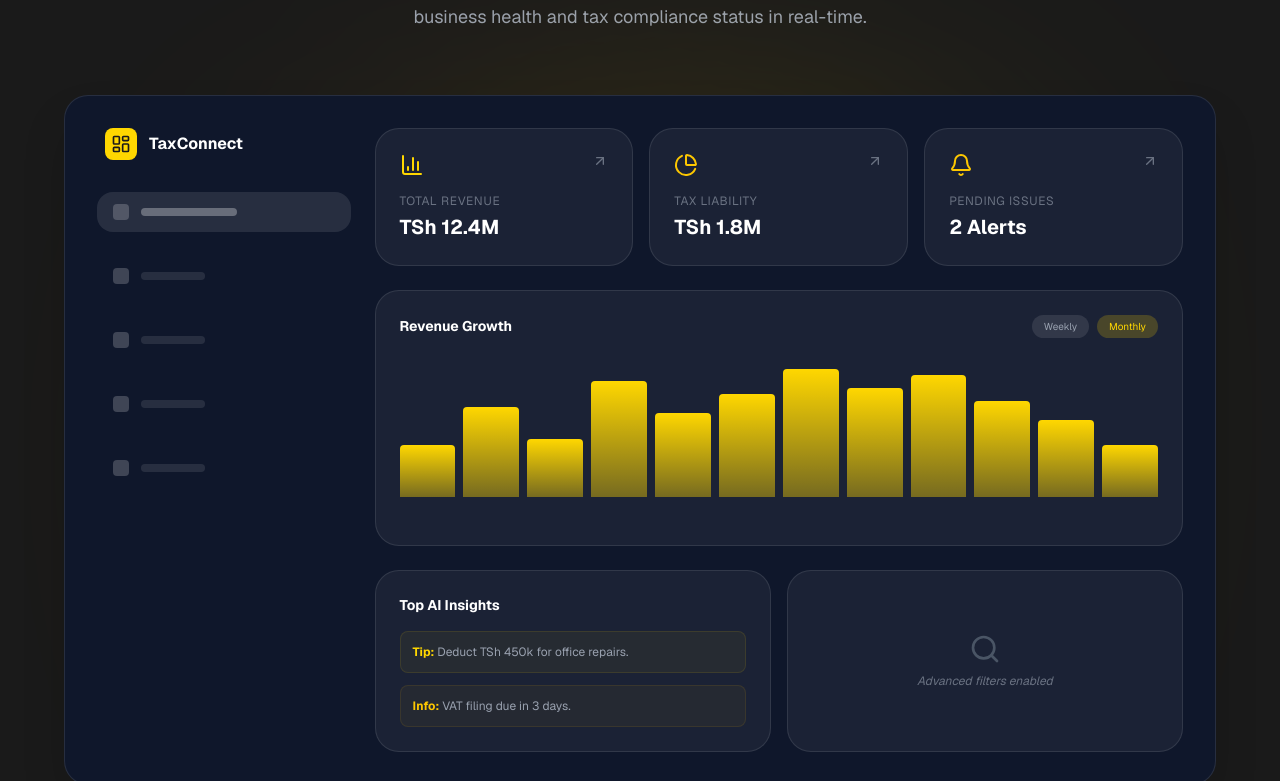
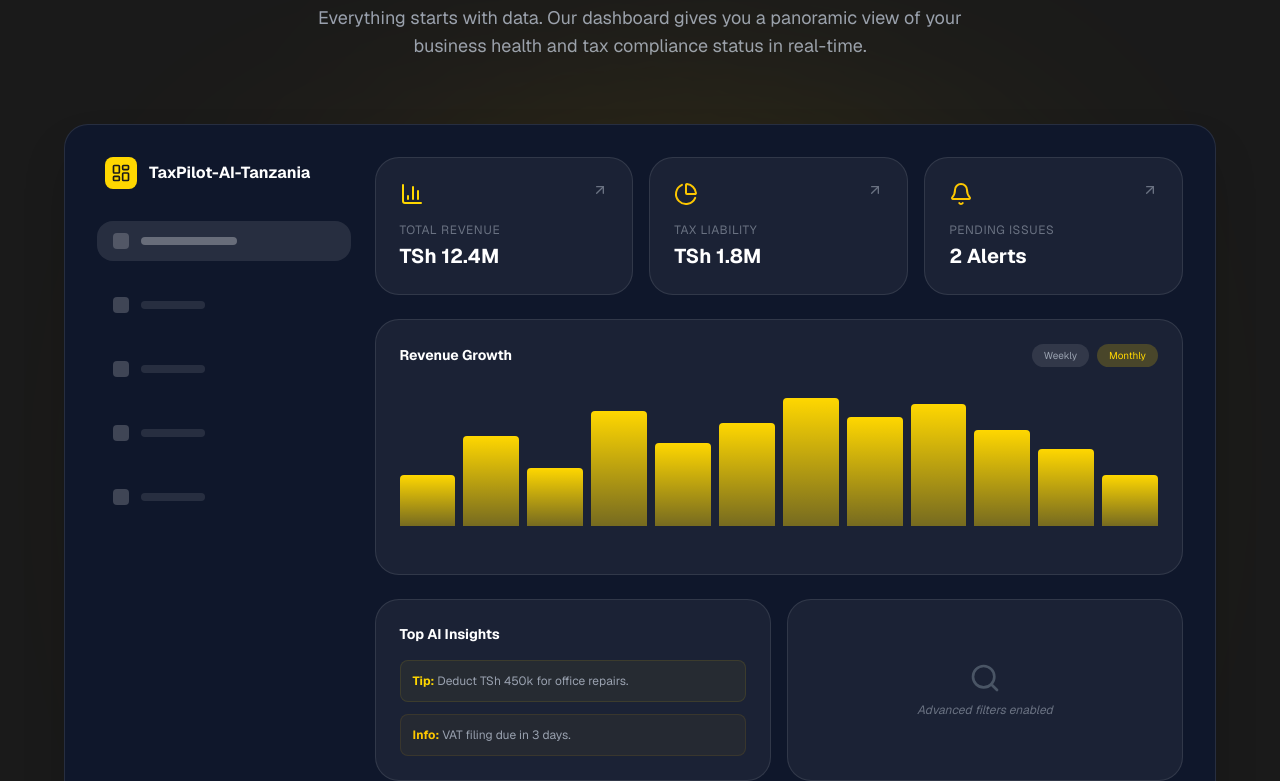
Before and after one commit to AbdulswamadJumanneHassan/TaxConnect-Tanzania-AI-Powered-Digital-Tax-Compliance-Platform, a Next.js app: page / in a window 1280 px wide. Shown: the part 6631-7412 px from the top of the page. Built offline with nearby package versions, Linux system fonts and the light colour scheme; no server answers.

Commit message:
chore: rebrand platform identity from TaxConnect to TaxPilot-AI-Tanzania

```diff
--- a/src/app/layout.tsx
+++ b/src/app/layout.tsx
@@ -13,7 +13,7 @@ const geistMono = Geist_Mono({
 });
 
 export const metadata: Metadata = {
-  title: "TaxConnect Tanzania | AI-Powered Tax Compliance",
+  title: "TaxPilot-AI-Tanzania",
   description: "Secure, AI-powered digital tax compliance and business growth platform for Tanzania.",
 };
 
--- a/src/components/DashboardPreview.tsx
+++ b/src/components/DashboardPreview.tsx
@@ -41,7 +41,7 @@ export function DashboardPreview() {
                                     <div className="w-8 h-8 rounded-lg bg-[#FFD700] flex items-center justify-center">
                                         <LayoutDashboard className="w-5 h-5 text-[#1A1A1A]" />
                                     </div>
-                                    <span className="font-bold text-white">TaxConnect</span>
+                                    <span className="font-bold text-white">TaxPilot-AI-Tanzania</span>
                                 </div>
                                 {[1, 2, 3, 4, 5].map((i) => (
                                     <div key={i} className={`h-10 rounded-xl ${i === 1 ? 'bg-white/10' : ''} flex items-center px-4 gap-3`}>
--- a/src/components/DigitalReceipt.tsx
+++ b/src/components/DigitalReceipt.tsx
@@ -65,7 +65,7 @@ export function DigitalReceipt({ receipt }: ReceiptProps) {
 <html lang="sw">
 <head>
   <meta charset="UTF-8" />
-  <title>Risiti ${receiptId} — TaxConnect Tanzania</title>
+  <title>Risiti ${receiptId} — TaxPilot-AI-Tanzania</title>
   <style>
     * { box-sizing: border-box; margin: 0; padding: 0; }
     body { font-family: 'Courier New', monospace; background: #fff; padding: 32px; max-width: 420px; margin: 0 auto; }
@@ -110,7 +110,7 @@ export function DigitalReceipt({ receipt }: ReceiptProps) {
     <div class="totals-grand"><span>TOTAL:</span><span>${grandTotal} TZS</span></div>
   </div>
   <div class="watermark">
-    <p>Risiti hii imethibitishwa na TaxConnect Tanzania</p>
+    <p>Risiti hii imethibitishwa na TaxPilot-AI-Tanzania</p>
     <span class="tra-badge">TRA VERIFIED</span>
   </div>
 </body>
--- a/src/components/Footer.tsx
+++ b/src/components/Footer.tsx
@@ -56,14 +56,14 @@ export function Footer() {
                             </li>
                             <li className="flex items-center gap-3">
                                 <Mail className="w-4 h-4 text-[#FFD700]" />
-                                <span>msaada@taxconnect.co.tz</span>
+                                <span>msaada@taxpilot-ai-tanzania.co.tz</span>
                             </li>
                         </ul>
                     </div>
                 </div>
 
                 <div className="pt-12 border-t border-white/5 text-center text-gray-600 text-[10px] uppercase tracking-widest leading-relaxed">
-                    <p>&copy; {new Date().getFullYear()} TaxConnect Tanzania. Haki zote zimehifadhiwa.</p>
+                    <p>&copy; {new Date().getFullYear()} TaxPilot-AI-Tanzania. Haki zote zimehifadhiwa.</p>
                 </div>
             </div>
         </footer>
--- a/src/components/Hero.tsx
+++ b/src/components/Hero.tsx
@@ -35,7 +35,7 @@ export function Hero() {
                     </h1>
 
                     <p className="text-lg text-secondary/70 mb-8 max-w-lg leading-relaxed">
-                        TaxConnect Tanzania inakusaidia kurahisisha ulipaji kodi, kutengeneza risiti za kidijitali, na kukuza biashara yako kwa kutumia akili mnemba (AI).
+                        TaxPilot-AI-Tanzania inakusaidia kurahisisha ulipaji kodi, kutengeneza risiti za kidijitali, na kukuza biashara yako kwa kutumia akili mnemba (AI).
                     </p>
 
                     <div className="flex flex-col sm:flex-row gap-4 mb-10">
--- a/src/components/ImpactBenefits.tsx
+++ b/src/components/ImpactBenefits.tsx
@@ -57,7 +57,7 @@ export function ImpactBenefits() {
                     </h2>
                     <p className="text-lg text-gray-600 max-w-2xl mx-auto">
                         We measure our success by the success of the businesses we serve.
-                        Here is how TaxConnect is changing the landscape.
+                        Here is how TaxPilot-AI-Tanzania is changing the landscape.
                     </p>
                 </div>
 
--- a/src/components/SecurityData.tsx
+++ b/src/components/SecurityData.tsx
@@ -68,7 +68,7 @@ export function SecurityData() {
                                     <div className="w-32 h-32 bg-[#FFD700] rounded-3xl flex items-center justify-center mb-8 shadow-2xl shadow-yellow-500/20 rotate-6">
                                         <ShieldCheck className="w-16 h-16 text-[#1A1A1A]" />
                                     </div>
-                                    <div className="text-white font-black text-2xl mb-2 tracking-tighter">SECURED BY TAXCONNECT</div>
+                                    <div className="text-white font-black text-2xl mb-2 tracking-tighter">SECURED BY TAXPILOT-AI-TANZANIA</div>
                                     <div className="text-gray-500 text-xs uppercase tracking-widest">Enterprise-Grade Protection</div>
                                 </div>
 
@@ -86,7 +86,7 @@ export function SecurityData() {
                         </h2>
                         <p className="text-gray-400 text-lg mb-12">
                             We understand the sensitivity of financial records. That&apos;s why we&apos;ve built
-                            TaxConnect on top of world-class security infrastructure.
+                            TaxPilot-AI-Tanzania on top of world-class security infrastructure.
                         </p>
 
                         <div className="grid sm:grid-cols-2 gap-x-8 gap-y-10">
--- a/src/components/TRAAlignment.tsx
+++ b/src/components/TRAAlignment.tsx
@@ -54,7 +54,7 @@ export function TRAAlignment() {
                         </h2>
 
                         <p className="text-lg text-[#1A1A1A]/80 mb-10 leading-relaxed">
-                            TaxConnect is built to work hand-in-hand with TRA&apos;s digital transformation goals.
+                            TaxPilot-AI-Tanzania is built to work hand-in-hand with TRA&apos;s digital transformation goals.
                             By simplifying tax processes, we help the nation build a stronger, more transparent
                             economic foundation.
                         </p>
```
